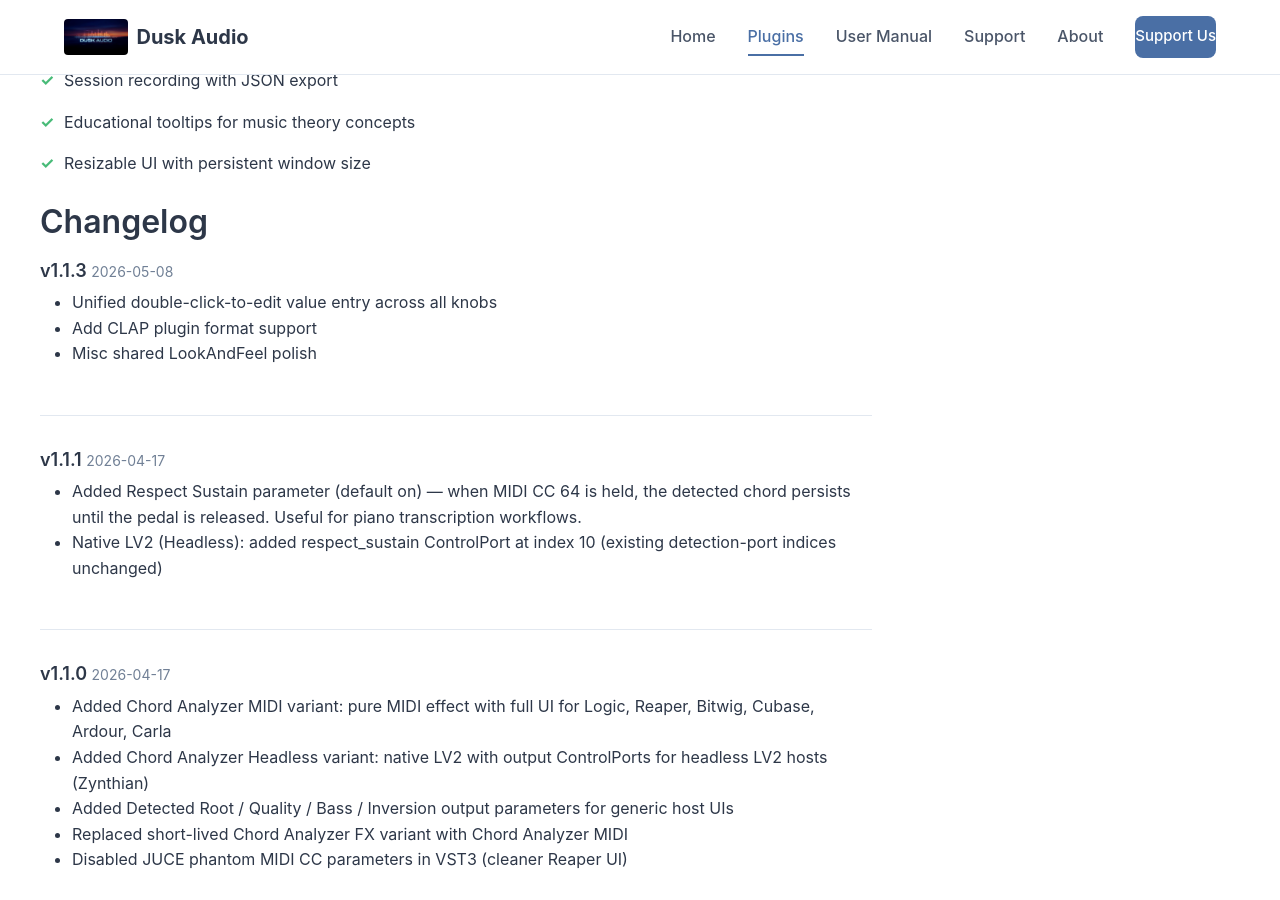
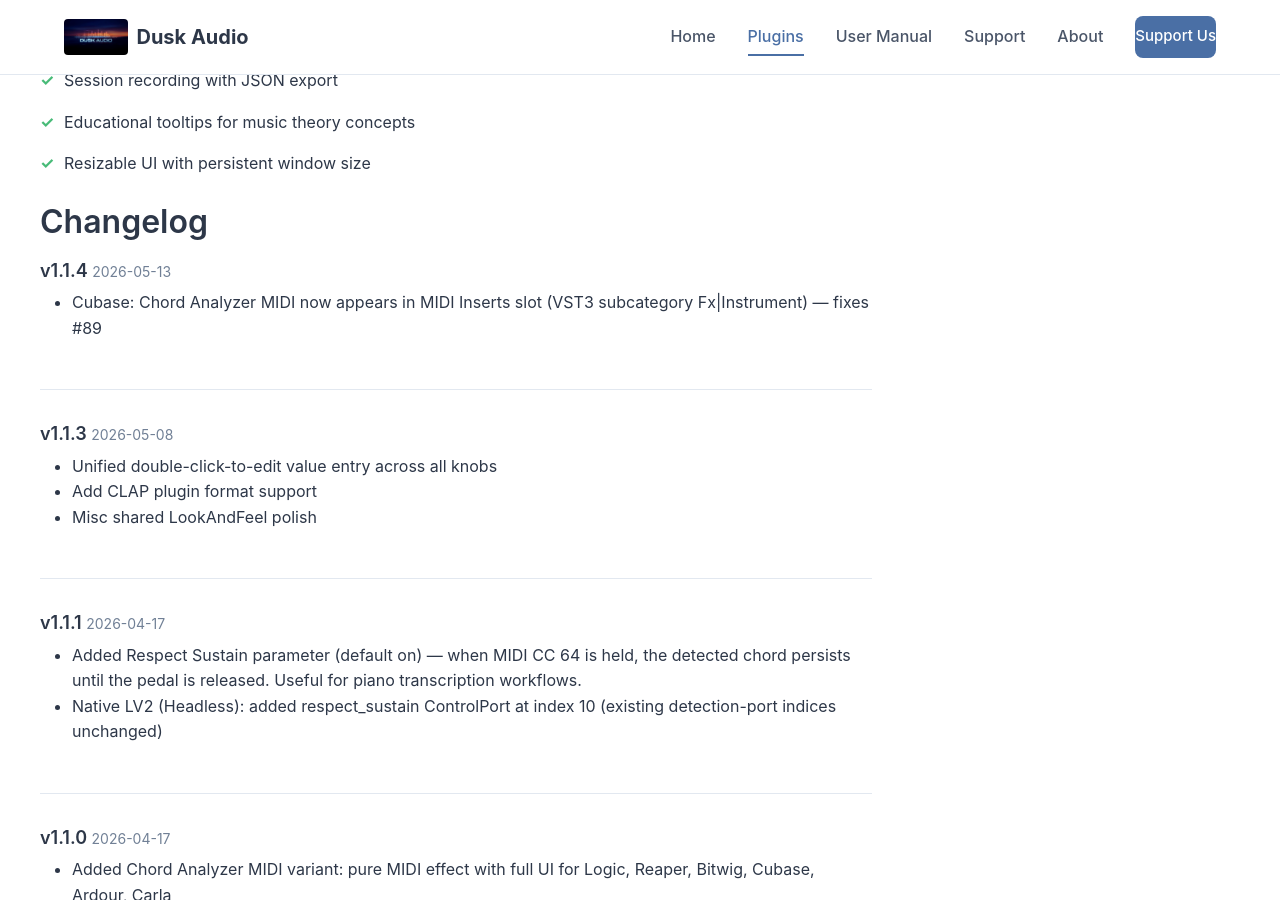
Before and after one commit to dusk-audio/dusk-audio.github.io, a Jekyll site: the page built from _plugins/chord-analyzer.md, in a window 1280 px wide and 900 px high, scrolled down 4953 px. Built offline with Jekyll 4.4.1, drawn with Linux system fonts in a browser that asks for light colours; some of the changed text lies outside the part shown.

Commit message:
Update Chord Analyzer to v1.1.4

```diff
--- a/_data/plugins.yml
+++ b/_data/plugins.yml
@@ -32,7 +32,7 @@
     and music theory exploration.
   status: released
   featured: true
-  version: 1.1.3
+  version: 1.1.4
 - name: TapeMachine
   slug: tapemachine
   tagline: Analog tape saturation with wow/flutter
--- a/_plugins/chord-analyzer.md
+++ b/_plugins/chord-analyzer.md
@@ -4,7 +4,7 @@
 slug: chord-analyzer
 tagline: Real-time chord detection with music theory analysis
 description: MIDI chord analyzer with Roman numeral analysis, harmonic function detection, intelligent chord suggestions, and session recording. Free VST3, LV2, and AU plugin.
-version: "1.1.3"
+version: "1.1.4"
 screenshot: /assets/images/plugins/chord-analyzer-screenshot.png
 
 features:
@@ -26,6 +26,10 @@
   - "DAW must support MIDI routing to analyzer plugins"
 
 changelog:
+  - version: "1.1.4"
+    date: "2026-05-13"
+    changes:
+      - "Cubase: Chord Analyzer MIDI now appears in MIDI Inserts slot (VST3 subcategory Fx|Instrument) — fixes #89"
   - version: "1.1.3"
     date: "2026-05-08"
     changes:
```
Also changed, not shown: 2 other files.
